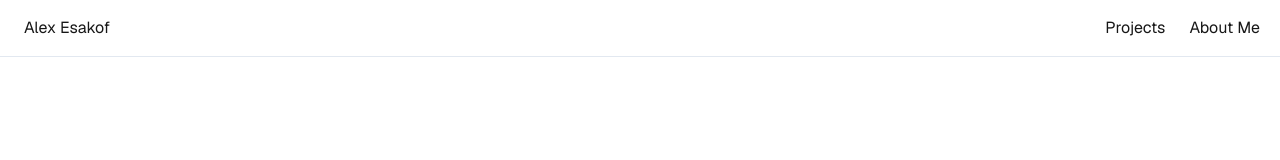
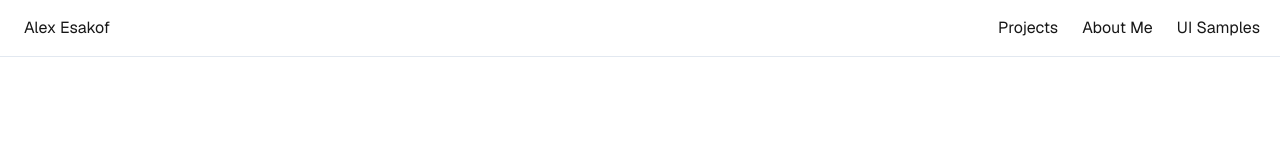
Before and after one commit to aesakof/aesakof.github.io, a Next.js app: page / in a window 1280 px wide. Shown: the top 160 px of the page. Built offline with nearby package versions, Linux system fonts and the light colour scheme.

Commit message:
Quick fix to close mobile menu when clicking link

```diff
--- a/components/ui/NavBar.tsx
+++ b/components/ui/NavBar.tsx
@@ -2,13 +2,13 @@
 
 import { useState } from "react"
 import Link from "next/link"
-import { usePathname, useRouter } from "next/navigation"
 import { Menu, X } from "lucide-react"
 
 
 const links = [
     { href: "/projects", label: "Projects" },
     { href: "/about-me", label: "About Me"},
+    { href: "/ui-samples", label: "UI Samples"}
 ]
 
 function MobileLink({href, onClick, children}: {href: string, onClick?: () => void, children:React.ReactNode}) {
@@ -21,7 +21,6 @@ function MobileLink({href, onClick, children}: {href: string, onClick?: () => vo
 
 export default function NavBar() {
     const [smallMenuOpen, setSmallMenuOpen] = useState(false)
-    const pathname = usePathname()
 
     const closeMenu = () => setSmallMenuOpen(false)
 
@@ -42,7 +41,7 @@ export default function NavBar() {
                 {smallMenuOpen &&
                     <div className="md:hidden z-50 flex flex-col px-4 py-2 rounded-b-sm absolute top-full left-0 right-0 bg-surface border-b border-border">
                         {links.map(link => (
-                            <MobileLink key={link.href} href={link.href}>
+                            <MobileLink key={link.href} href={link.href} onClick={closeMenu}>
                                 {link.label}
                             </MobileLink>
                         ))}
```
